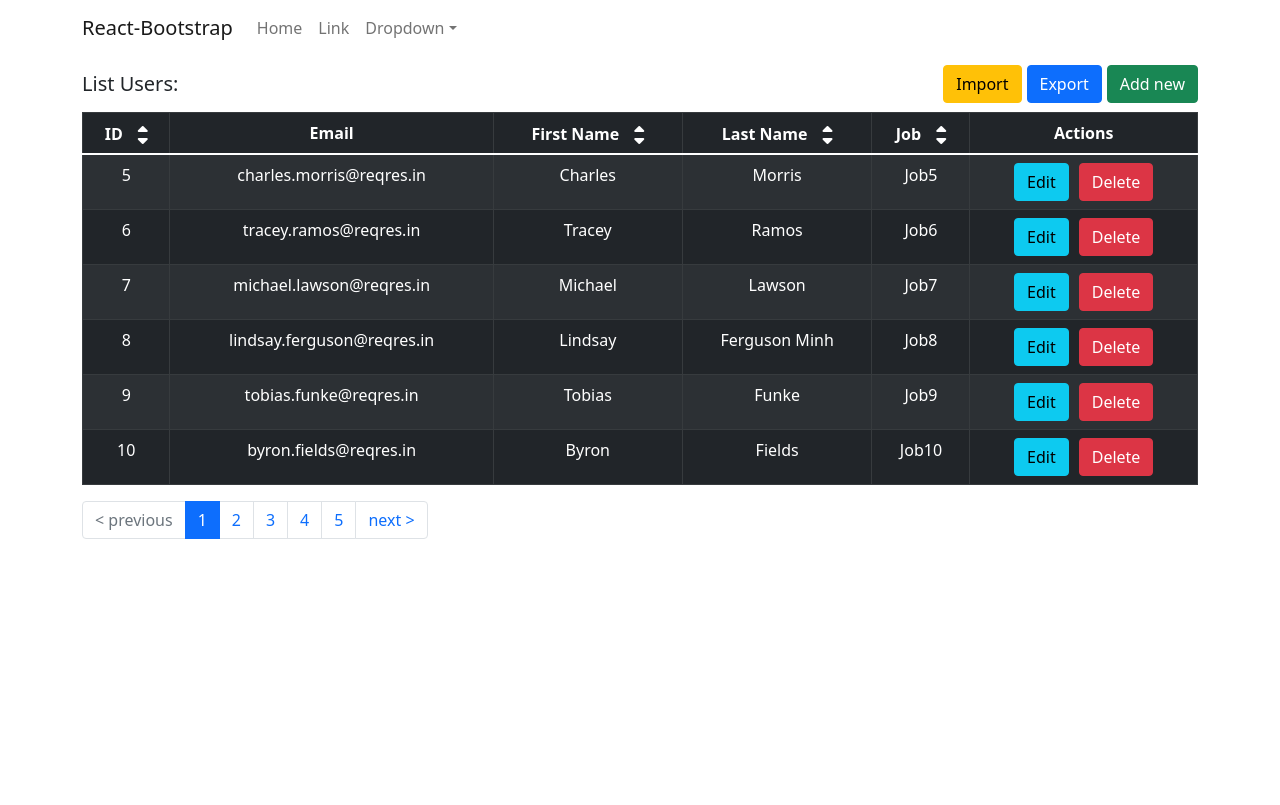
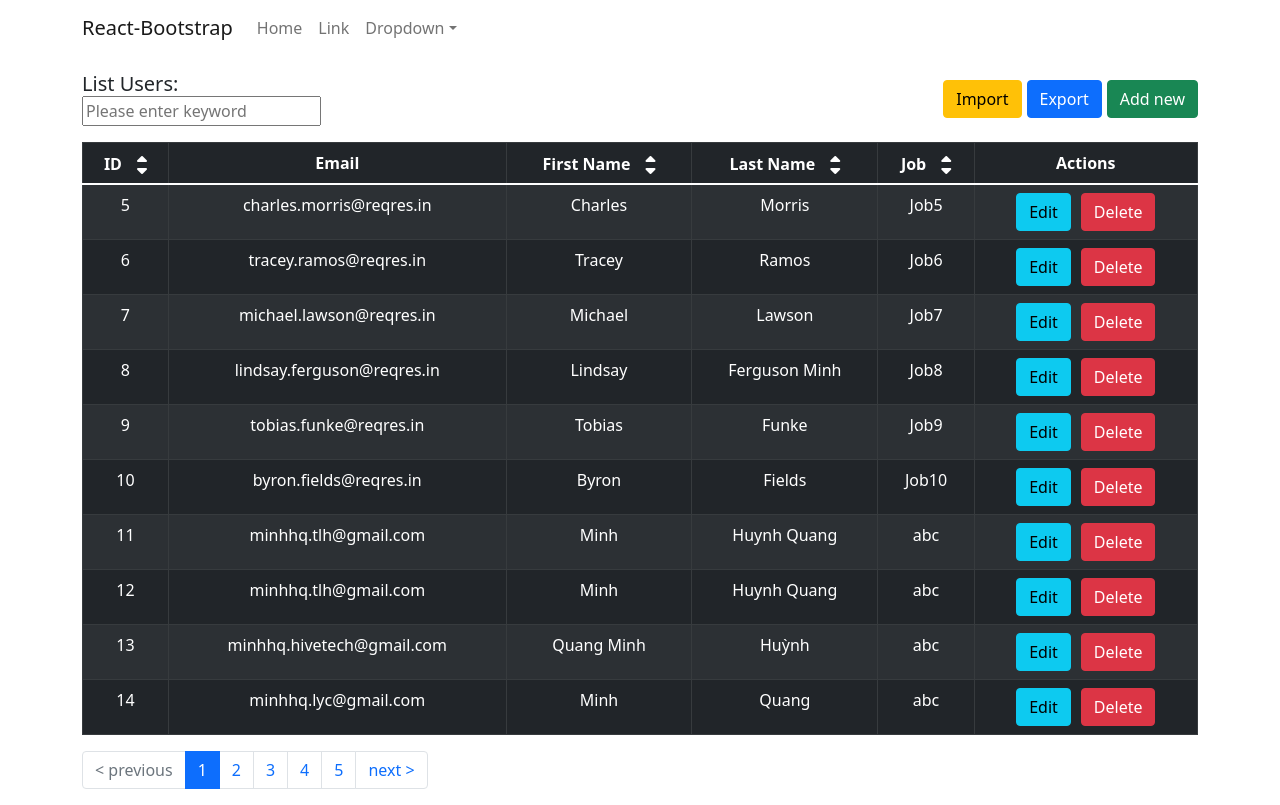
Before and after one commit to minhquang23/beginReact, a React (Create React App) app: page / in a window 1280 px wide. Built offline with nearby package versions, Linux system fonts and the light colour scheme; data requests are answered from the project's data file.

Commit message:
done feature search

```diff
--- a/db.json
+++ b/db.json
@@ -41,6 +41,62 @@
       "first_name": "Byron",
       "last_name": "Fields",
       "job": "Job10"
+    },
+    {
+      "email": "minhhq.tlh@gmail.com",
+      "first_name": "Minh",
+      "last_name": "Huynh Quang",
+      "job": "abc",
+      "id": 11
+    },
+    {
+      "email": "minhhq.tlh@gmail.com",
+      "first_name": "Minh",
+      "last_name": "Huynh Quang",
+      "job": "abc",
+      "id": 12
+    },
+    {
+      "email": "minhhq.hivetech@gmail.com",
+      "first_name": "Quang Minh",
+      "last_name": "Huỳnh",
+      "job": "abc",
+      "id": 13
+    },
+    {
+      "email": "minhhq.lyc@gmail.com",
+      "first_name": "Minh",
+      "last_name": "Quang",
+      "job": "abc",
+      "id": 14
+    },
+    {
+      "email": "janet.weaver@reqres",
+      "first_name": "George",
+      "last_name": "Minh",
+      "job": "abc",
+      "id": 15
+    },
+    {
+      "email": "minhhq@hivetech.vn",
+      "first_name": "Huỳnh",
+      "last_name": "Minh",
+      "job": "abc",
+      "id": 16
+    },
+    {
+      "email": "janet.weaver@reqres",
+      "first_name": "George",
+      "last_name": "Minh",
+      "job": "abc",
+      "id": 17
+    },
+    {
+      "email": "minhhq.lyc@gmail.com",
+      "first_name": "Minh",
+      "last_name": "Quang",
+      "job": "abc",
+      "id": 18
     }
   ]
 }
--- a/src/components/AddNewModal.jsx
+++ b/src/components/AddNewModal.jsx
@@ -3,7 +3,7 @@ import { Modal, Button, Form } from "react-bootstrap";
 import { postUsers } from "../services/UserServices";
 import { toast } from "react-toastify";
 
-function AddNewModal({ handleClose, handleShow, hanleUpdateUser }) {
+function AddNewModal({ handleClose, handleShow, handleUpdateUser }) {
   const [formData, setFormData] = useState({
     email: "",
     first_name: "",
@@ -15,7 +15,6 @@ function AddNewModal({ handleClose, handleShow, hanleUpdateUser }) {
     e.preventDefault();
     try {
       let res = await postUsers(formData);
-      console.log("res :", res);
       handleClose();
       setFormData({
         email: "",
@@ -24,7 +23,7 @@ function AddNewModal({ handleClose, handleShow, hanleUpdateUser }) {
         job: "",
       });
       toast.success("A User is created succeed!");
-      hanleUpdateUser({
+      handleUpdateUser({
         id: res.data.id,
         email: res.data.email,
         first_name: res.data.first_name,
--- a/src/components/TableUsers.jsx
+++ b/src/components/TableUsers.jsx
@@ -1,5 +1,5 @@
 import "../App.scss";
-import _ from "lodash";
+import _, { debounce } from "lodash";
 import { fetchAllUsers } from "../services/UserServices";
 import { useEffect, useState } from "react";
 import { Table, Button } from "react-bootstrap";
@@ -9,51 +9,45 @@ import EditUserModal from "./EditUserModal";
 import ConfirmModal from "./ConfirmModal";
 
 const TableUsers = () => {
+  //---fetch Data Users---
+  const [data, setData] = useState("");
   const [listUsers, setListUsers] = useState([]);
   const [dataUser, setDataUser] = useState({});
-
-  const [showAddNew, setShowAddNew] = useState(false);
-  const handleCloseAddNew = () => setShowAddNew(false);
-  const handleShowAddNew = () => setShowAddNew(true);
-
-  const [showEditUser, setShowEditUser] = useState(false);
-  const handleCloseEditUser = () => setShowEditUser(false);
-
-  const [showDelete, setShowDelete] = useState(false);
-  const handleCloseDeleteUser = () => setShowDelete(false);
-
-  const [sortBy, setSortBy] = useState("asc");
-  const [sortField, setSortField] = useState("id");
-  const handleSort = (sortBy, sortField) => {
-    setSortBy(sortBy);
-    setSortField(sortField);
-    let cloneListUsers = _.cloneDeep(listUsers);
-    cloneListUsers = _.orderBy(cloneListUsers, [sortField], [sortBy]);
-    setListUsers(cloneListUsers);
-  };
-
-  const handleShowEditUser = (user) => {
-    setDataUser(user);
-    setShowEditUser(true);
-  };
+  const [page, setPage] = useState(1);
 
   useEffect(() => {
-    getUsers();
-  }, []);
+    getUsers(page);
+  }, [page]);
 
   const getUsers = async (handlePage) => {
     let res = await fetchAllUsers(handlePage);
     if (res?.data) {
       setListUsers(res.data);
+      setData(res.data);
     }
   };
 
   const handlePageClick = (e) => {
-    getUsers(+e.selected + 1);
+    // getUsers(+e.selected + 1);
+    setPage(+e.selected + 1);
   };
+
+  //---handle Add User---
+  const [showAddNew, setShowAddNew] = useState(false);
+  const handleCloseAddNew = () => setShowAddNew(false);
+  const handleShowAddNew = () => setShowAddNew(true);
 
   const handleUpdateUser = (user) => {
     setListUsers([user, ...listUsers]);
+  };
+
+  //---handle Edit User---
+  const [showEditUser, setShowEditUser] = useState(false);
+  const handleCloseEditUser = () => setShowEditUser(false);
+
+  const handleShowEditUser = (user) => {
+    setDataUser(user);
+    setShowEditUser(true);
   };
 
   const handleEditUser = (user) => {
@@ -66,6 +60,9 @@ const TableUsers = () => {
     setListUsers(cloneListUsers);
   };
 
+  //---handle Delete---
+  const [showDelete, setShowDelete] = useState(false);
+  const handleCloseDeleteUser = () => setShowDelete(false);
   const handleDelete = (user) => {
     setDataUser(user);
     setShowDelete(true);
@@ -79,11 +76,39 @@ const TableUsers = () => {
     setListUsers(cloneListUsers);
   };
 
+  //---handle Sort---
+  // const [sortBy, setSortBy] = useState("asc");
+  // const [sortField, setSortField] = useState("id");
+  const handleSort = (sortBy, sortField) => {
+    // setSortBy(sortBy);
+    // setSortField(sortField);
+    let cloneListUsers = _.cloneDeep(listUsers);
+    cloneListUsers = _.orderBy(cloneListUsers, [sortField], [sortBy]);
+    setListUsers(cloneListUsers);
+  };
+
+  //---handle search---
+  const handleChangeSearch = debounce((value) => {
+    let cloneListUsers = _.cloneDeep(data);
+    if (value) {
+      cloneListUsers = cloneListUsers.filter((item) =>
+        item.email.includes(value)
+      );
+      setListUsers(cloneListUsers);
+    } else {
+      getUsers(page);
+    }
+  }, 1000);
+
   return (
     <>
       <div className="wrap-title">
         <div className="my-3">
           <h5>List Users:</h5>
+          <input
+            placeholder="Please enter keyword"
+            onChange={(e) => handleChangeSearch(e?.target.value)}
+          />
         </div>
         <div className="wrap-btn">
           <div className="import">
--- a/src/services/UserServices.js
+++ b/src/services/UserServices.js
@@ -1,8 +1,5 @@
 import axios from "./customizeAxios";
 
-// const fetchAllUsers = (params) => {
-//   return axios.get(`/posts`, { params });
-// };
 const fetchAllUsers = (page) => {
   return axios.get(`/posts?_page=${page}`);
 };
```
